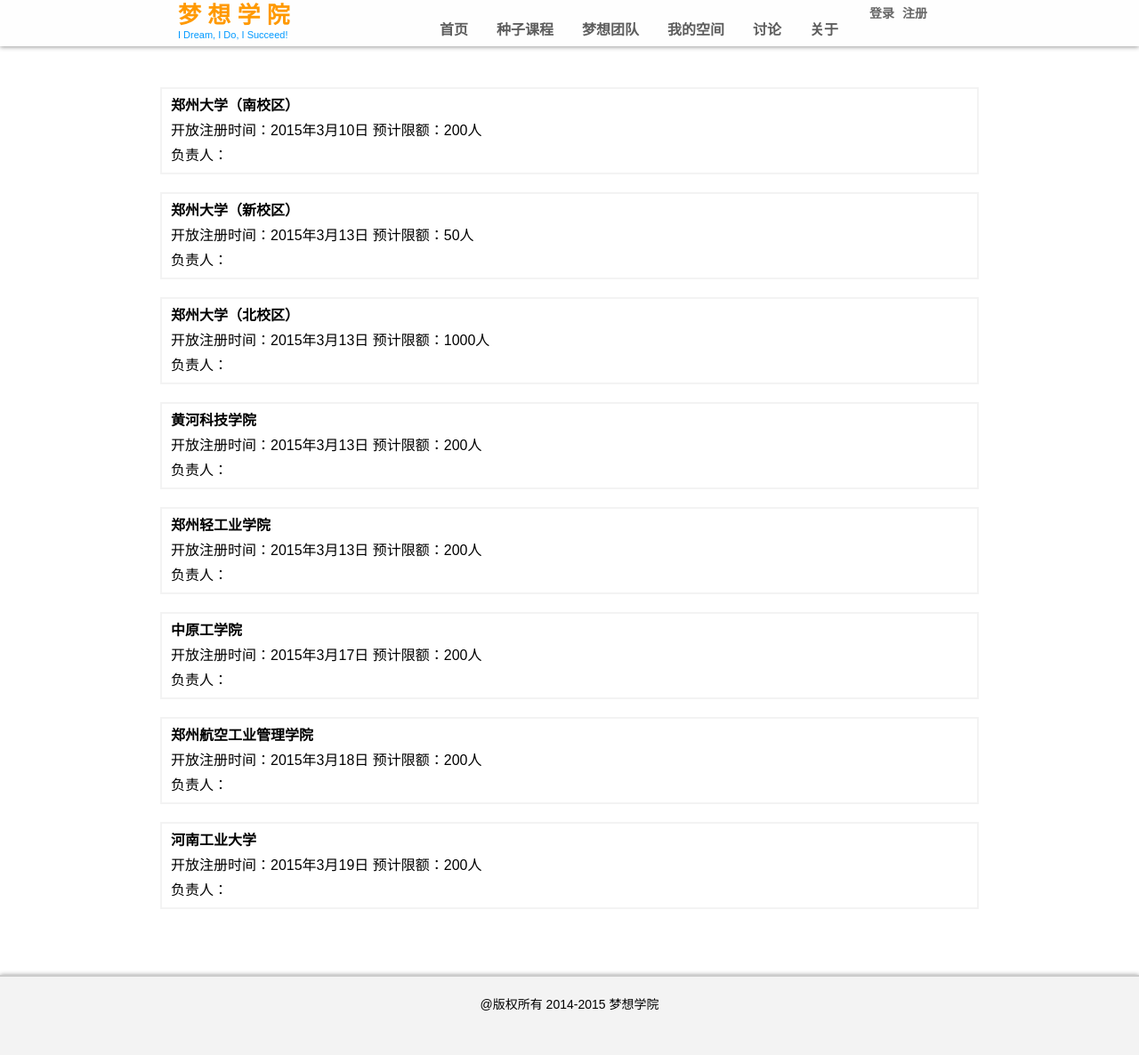
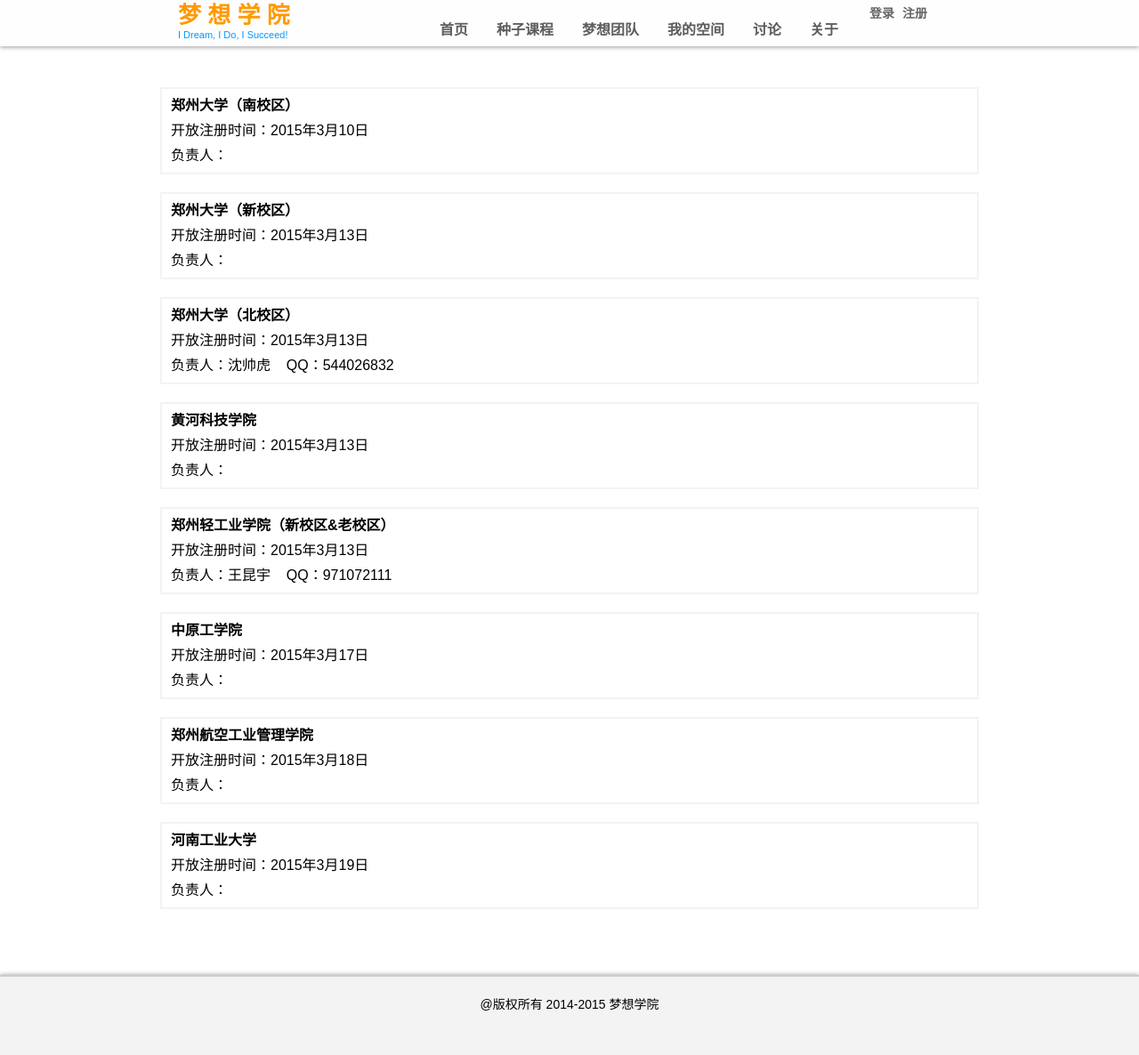
Before and after one commit to lvzhaobo/sgfw, a PHP site: page /collegeagent.php in a window 1280 px wide. Shown: the whole page at 89% size. Run offline with PHP 8.4, Linux system fonts and the light colour scheme.

Commit message:
Modify account edit

```diff
--- a/collegeagent.php
+++ b/collegeagent.php
@@ -22,43 +22,43 @@
 	  <div class="main index" style="width:960px;margin:80px auto;font-family:'Microsoft YaHei',宋体,Arial;">
 	    <div class="agent_item">
 		  <div style="font-weight:bold;">郑州大学（南校区）</div>
-		  <div style="">开放注册时间：2015年3月10日  预计限额：200人</div>
+		  <div style="">开放注册时间：2015年3月10日</div>
 		  <!--<div style="">吕昭波  QQ：794683095  Email：lvzhaobopku@163.com</div>-->
 		  <div style="">负责人：</div>
 		</div>
 		<div class="agent_item">
 		  <div style="font-weight:bold;">郑州大学（新校区）</div>
-		  <div style="">开放注册时间：2015年3月13日  预计限额：50人</div>
+		  <div style="">开放注册时间：2015年3月13日</div>
 		  <div style="">负责人：</div>
 		</div>
 		<div class="agent_item">
 		  <div style="font-weight:bold;">郑州大学（北校区）</div>
-		  <div style="">开放注册时间：2015年3月13日  预计限额：1000人</div>
+		  <div style="">开放注册时间：2015年3月13日</div>
+		  <div style="">负责人：沈帅虎&nbsp;&nbsp;&nbsp;&nbsp;QQ：544026832</div>
+		</div>
+		<div class="agent_item">
+		  <div style="font-weight:bold;">黄河科技学院</div>
+		  <div style="">开放注册时间：2015年3月13日</div>
 		  <div style="">负责人：</div>
 		</div>
 		<div class="agent_item">
-		  <div style="font-weight:bold;">黄河科技学院</div>
-		  <div style="">开放注册时间：2015年3月13日  预计限额：200人</div>
-		  <div style="">负责人：</div>
-		</div>
-		<div class="agent_item">
-		  <div style="font-weight:bold;">郑州轻工业学院</div>
-		  <div style="">开放注册时间：2015年3月13日  预计限额：200人</div>
-		  <div style="">负责人：</div>
+		  <div style="font-weight:bold;">郑州轻工业学院（新校区&老校区）</div>
+		  <div style="">开放注册时间：2015年3月13日</div>
+		  <div style="">负责人：王昆宇&nbsp;&nbsp;&nbsp;&nbsp;QQ：971072111</div>
 		</div>
 		<div class="agent_item">
 		  <div style="font-weight:bold;">中原工学院</div>
-		  <div style="">开放注册时间：2015年3月17日  预计限额：200人</div>
+		  <div style="">开放注册时间：2015年3月17日</div>
 		  <div style="">负责人：</div>
 		</div>
 		<div class="agent_item">
 		  <div style="font-weight:bold;">郑州航空工业管理学院</div>
-		  <div style="">开放注册时间：2015年3月18日  预计限额：200人</div>
+		  <div style="">开放注册时间：2015年3月18日</div>
 		  <div style="">负责人：</div>
 		</div>
 		<div class="agent_item">
 		  <div style="font-weight:bold;">河南工业大学</div>
-		  <div style="">开放注册时间：2015年3月19日  预计限额：200人</div>
+		  <div style="">开放注册时间：2015年3月19日</div>
 		  <div style="">负责人：</div>
 		</div>
 	</div>
--- a/saveAccount.php
+++ b/saveAccount.php
@@ -95,7 +95,7 @@
 		}
 		else{
 			$username = $_SESSION["user"];
-			$sql = "UPDATE sgfw_user SET qq='".$data["qq"]."' , email='".$data["email"]."' , college='".$data["college"]."'";
+			$sql = "UPDATE sgfw_user SET qq='".$data["qq"]."' , email='".$data["email"]."' , college='".$data["college"]."' WHERE username = '".base64_encode($username)."'";
 			$result = mysql_query($sql);
 			if(!$result){
 				$info = "更新失败";
```
